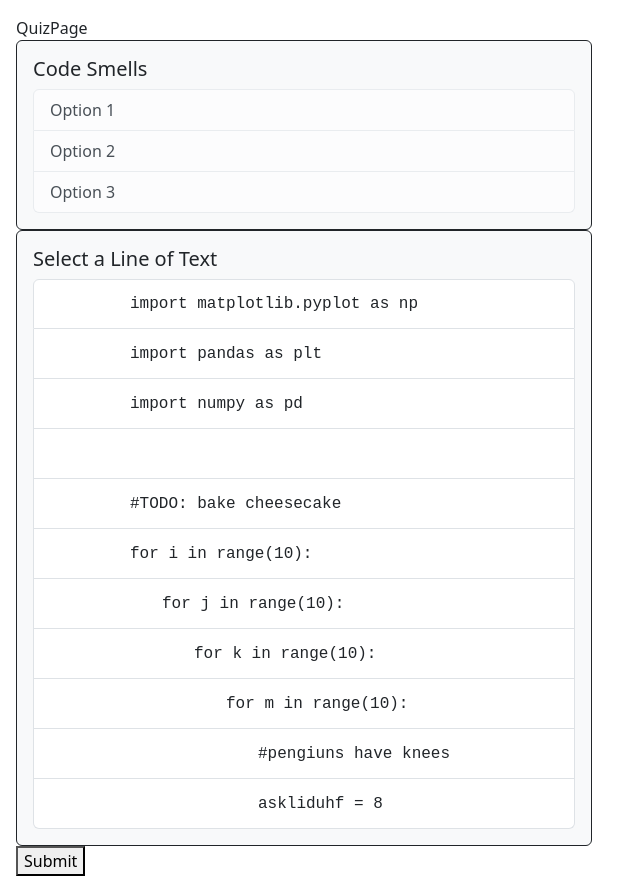
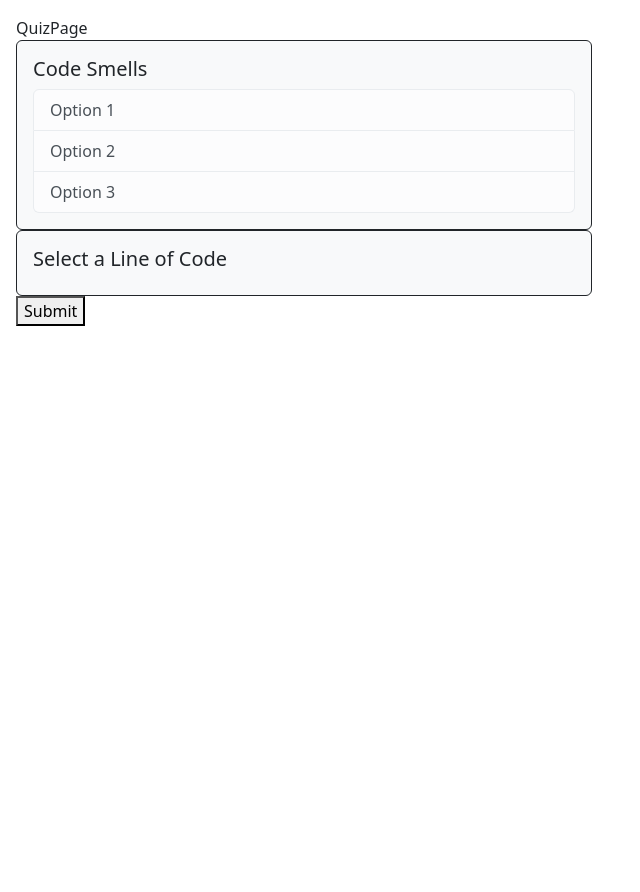
Before and after one commit to anian3/Srednia-hawajska, a Next.js app in the folder Frontend/: page /QuizPage/QuizPage in a window 1280 px wide. Shown: the whole page, without its empty margins (0-640 px from the left). After the commit the page ends 800 px from the top, so only its background shows below. Built offline with nearby package versions, Linux system fonts and the light colour scheme.

Commit message:
changed to grab existing quizzes

```diff
--- a/Frontend/src/components/TextSelectionComponent.tsx
+++ b/Frontend/src/components/TextSelectionComponent.tsx
@@ -2,10 +2,14 @@ import React, { useState } from "react";
 import Card from "react-bootstrap/Card";
 import TextSelector from "./TextSelector";
 
-const TextSelectionComponent = ({ text }: { text: string }) => {
+interface TextSelectionComponentProps {
+    text: string;
+}
+
+const TextSelectionComponent = ({ text }: TextSelectionComponentProps) => {
     const [selectedLineIndex, setSelectedLineIndex] = useState<number | undefined>(undefined);
 
-    const lines = text.split("\n");
+    const lines = text ? text.split("\n") : [];
 
     const handleLineClick = (index: number) => {
         setSelectedLineIndex(index);
@@ -15,7 +19,7 @@ const TextSelectionComponent = ({ text }: { text: string }) => {
     return (
         <Card border="dark" bg="light" style={{ width: "36rem" }}>
             <Card.Body>
-                <Card.Title>Select a Line of Text</Card.Title>
+                <Card.Title>Select a Line of Code</Card.Title>
                 <div style={{ fontFamily: "monospace" }}>
                     {" "}
                     {}
--- a/Frontend/src/components/TextSelector.tsx
+++ b/Frontend/src/components/TextSelector.tsx
@@ -13,8 +13,8 @@ const TextSelector: React.FC<TextSelectorProps> = ({ lines, selectedLineIndex, o
             {lines.map((line, index) => (
                 <ListGroup.Item
                     key={index}
-                    active={selectedLineIndex === index}
-                    onClick={() => onLineClick(index)}
+                    active={selectedLineIndex === index + 1}
+                    onClick={() => onLineClick(index + 1)}
                     action
                     style={{ paddingLeft: `${line.match(/^\s*/)[0].length * 0.5}rem`, height: "50px" }}
                 >
--- a/Frontend/src/pages/QuizPage/QuizPage.tsx
+++ b/Frontend/src/pages/QuizPage/QuizPage.tsx
@@ -18,18 +18,6 @@ const QuizPage = ({ selectedQuiz }: QuizPageProps) => {
         { id: "3", label: "Option 3" },
     ];
 
-    const text = `            import matplotlib.pyplot as np
-            import pandas as plt
-            import numpy as pd
-
-            #TODO: bake cheesecake
-            for i in range(10):
-                for j in range(10):
-                    for k in range(10):
-                        for m in range(10):
-                            #pengiuns have knees
-                            askliduhf = 8`;
-
     const handleQuizSubmit = () => {
         const calculatedScore = 8;
         const quizMistakes = ["Mistake 1", "Mistake 2", "Mistake 3"];
@@ -45,7 +33,7 @@ const QuizPage = ({ selectedQuiz }: QuizPageProps) => {
                 <div>QuizPage</div>
                 <div>{selectedQuiz}</div>
                 <CodeSmellList items={items} />
-                <TextSelectionComponent text={text} />
+                <TextSelectionComponent text={selectedQuiz} />
                 {!submitted && <button onClick={handleQuizSubmit}>Submit</button>}
             </div>
             <div style={{ flex: 1, padding: "1rem" }}>
```
